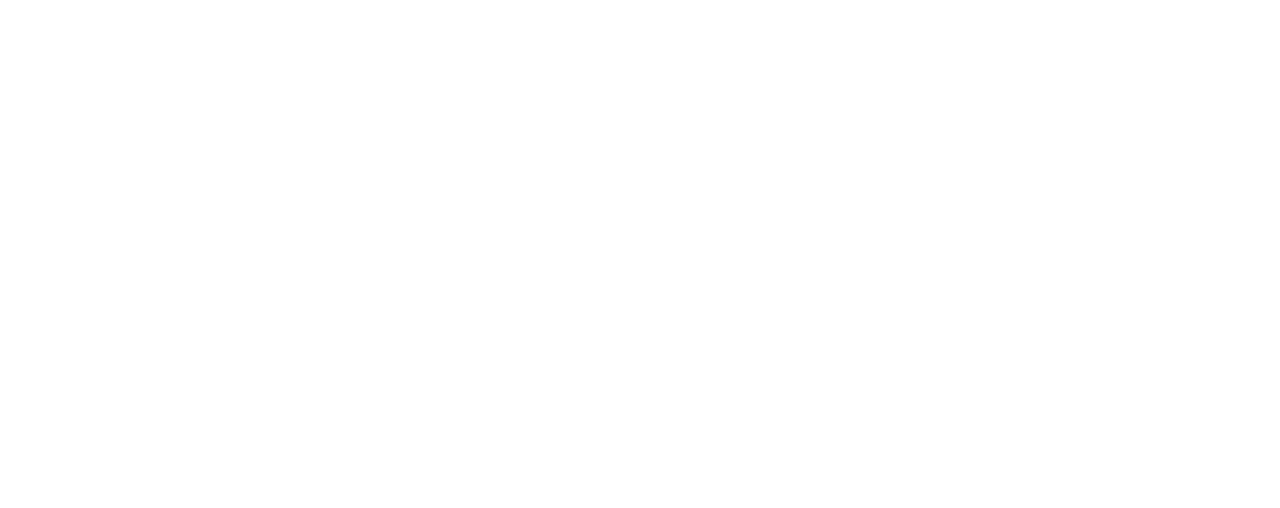
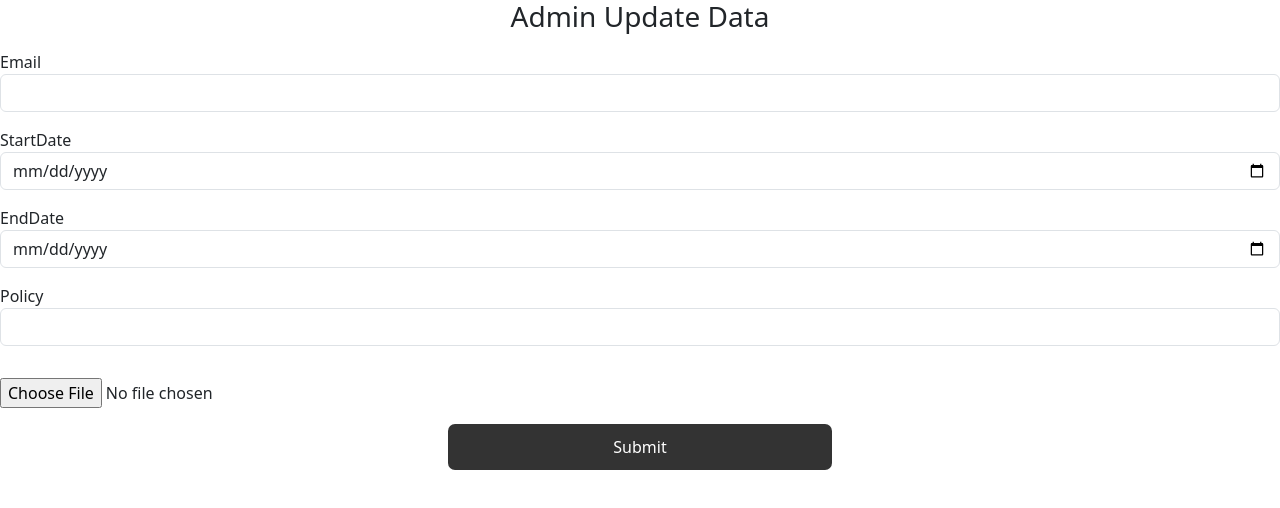
Before and after one commit to AjithaChand/Validation-project, a React (Create React App) app in the folder Insurance-app-main/: page /update-user/1 in a window 1280 px wide. Before the commit this address had no page. Shown: the top 508 px of the page. Built offline with nearby package versions, Linux system fonts and the light colour scheme.

Commit message:
update by shuruthi

```diff
--- a/Insurance-app-main/src/App.js
+++ b/Insurance-app-main/src/App.js
@@ -13,6 +13,7 @@
 import Homepage from './Homepage';
 import Updatedata from './Updatedata';
 import { UserProvider } from "./usecontext";
+import Updatefile from './Updatefile';
 const App = () => {
 return (
     <UserProvider>
@@ -33,7 +34,7 @@
           <Route path='/edituser/:id' element={<Updatedata />} />
           <Route path='/adminregister' element={<Adminregister />} />
           <Route path='/userpage' element={<Userpage />} />
-
+          <Route path="/update-user/:id" element={<Updatefile />} />
         </Routes>
       </BrowserRouter>
     </UserProvider>
--- a/Insurance-app-main/src/Editdata.js
+++ b/Insurance-app-main/src/Editdata.js
@@ -18,6 +18,10 @@
         policy: "",
         // file: null
     });
+
+      const handleFileChange = (e) => {
+    setValues({ ...values, file: e.target.files[0] });
+  };
 
     useEffect(() => {
         if (!email) return;
@@ -65,23 +69,30 @@
             return;
         }
 
-        const data = {
-            email: values.email,
-            startdate: values.startdate,
-            enddate: values.enddate,
-            policy: values.policy
-        };
+            const formData = new FormData();
+            formData.append('email', values.email);
+            formData.append('startdate', values.startdate);
+            formData.append('enddate', values.enddate);
+            formData.append('policy', values.policy);
+            formData.append('file', values.file);
 
-        axios.put(`${apiurl}/edit-user-data-by-email/${values.email}`, data, {
-            headers: { 'Content-Type': 'application/json' }
+
+            axios.put(`${apiurl}/edit-user-data-by-email/${email}`, formData, {
+                headers: { 'Content-Type': 'multipart/form-data' },
             })
-        .then(res => {
+            .then((res) => {
+              console.log('Response:', res);
+              if (typeof close === 'function') {
                 toast.success(res.data.message);
-            setValues(res.data.result);
                 close();
+              }
+
             })
-        .catch(err => {
-            toast.error(err.response?.data?.error || "An error occurred");
+            .catch((err) => {
+              console.log('Error:', err);
+              if (err.response && err.response.data) {
+                toast.error(err.response.data.error);
+              }
             });
         };
 
@@ -128,6 +139,15 @@
                 {/* <div className='mt-3'>
                     <input type='file' onChange={handleFileChange} className='mt-3' />
                 </div> */}
+                        <div className="mt-3">
+          <input
+            type="file"
+            accept="/"
+            onChange={handleFileChange}
+            className="mt-3"
+          />
+        </div>
+
                 <button className='btn user-btn mt-3' style={{ backgroundColor: "#333", width: "30%" }}>Submit</button>
             </form>
             <ToastContainer position='top-right' autoClose={3000} />
--- a/Insurance-app-main/src/Updatefile.js
+++ b/Insurance-app-main/src/Updatefile.js
@@ -1,134 +1,158 @@
-import React, { useState, useEffect } from 'react';
 import axios from 'axios';
-import { ToastContainer, toast } from 'react-toastify';
-import 'react-toastify/dist/ReactToastify.css';
+import React, { useContext, useEffect, useState } from 'react';
+import { ToastContainer, toast } from "react-toastify";
+import "react-toastify/dist/ReactToastify.css";
 import { apiurl } from './url';
+// import { UserContext } from "./usecontext";
 
-const Updatefile = ({ close }) => {
-  const [email, setEmail] = useState('');
+const Updatefile = ({ close,selectid  }) => {
+
+    // const { userId } = useContext(UserContext);
+    // const email = localStorage.getItem('email');
+
+
     const [values, setValues] = useState({
-    email:'',
-    startdate: '',
-    enddate: '',
-    policy: '',
-    file: null,
+        email: "",
+        startdate: "",
+        enddate: "",
+        policy: "",
+        // file: null
     });
-useEffect(() => {
-    const email = localStorage.getItem('email');
-    if (email) {
-      setEmail(email);
-      axios.get(`${apiurl}/read-data-by-email/${email}`)
-        .then((res) => {
-          const data = res.data.result[0];
-          setValues({
-            email:data.email,
-            startdate: data.startdate?.split('T')[0] || '',
-            enddate: data.enddate?.split('T')[0] || '',
-            policy: data.policy || '',
-            file: null,
-          });
-        })
-        .catch(() => {
-          toast.error("Failed to fetch user data");
-        });
-    } else {
-      toast.error("User email not found");
-    }
-  }, []);
 
       const handleFileChange = (e) => {
     setValues({ ...values, file: e.target.files[0] });
   };
 
-  const handleSubmit = async (e) => {
+    useEffect(() => {
+        if (!selectid) return;
+
+        console.log("Fetching data for Email:", selectid);
+        axios.get(`${apiurl}/read-data-by-id/${selectid}`)
+            .then(res => {
+                console.log("API Response:", res);
+                if (res.data && res.data.result) {
+                    const userData = res.data.result[0];
+
+                    const formatDate = (dateString) => {
+                        if (!dateString) return "";
+                        const date = new Date(dateString);
+                        date.setMinutes(date.getMinutes() - date.getTimezoneOffset());
+                        return date.toISOString().split('T')[0];
+                    };
+
+
+                    setValues({
+                        ...userData,
+                        startdate: formatDate(userData.startdate),
+                        enddate: formatDate(userData.enddate),
+                    });
+                    console.log("Set values:", userData);
+                    // reFresh()
+
+                } else {
+                    toast.error("User not found");
+                }
+            })
+            .catch(err => {
+                console.log("API Error:", err);
+                toast.error("Failed to fetch data");
+            });
+    }, [selectid]);
+
+
+
+    const handleSubmit = (e) => {
         e.preventDefault();
 
-    const { startdate, enddate, policy, file } = values;
-
-    if (!email || !startdate || !enddate || !policy || !file) {
-      toast.error("Please fill all fields and choose a file.");
+        if (!values.email || !values.startdate || !values.enddate || !values.policy) {
+            toast.error("Please fill in all fields.");
             return;
         }
 
             const formData = new FormData();
-    formData.append('email', email);
-    formData.append('startdate', startdate);
-    formData.append('enddate', enddate);
-    formData.append('policy', policy);
-    formData.append('file', file);
+            formData.append('email', values.email);
+            formData.append('startdate', values.startdate);
+            formData.append('enddate', values.enddate);
+            formData.append('policy', values.policy);
+            formData.append('file', values.file);
 
-    try {
-      const res = await axios.put(`${apiurl}/update-data-in-admin/${email}`, formData, {
+
+            axios.put(`${apiurl}/update-data-in-admin/${selectid}`, formData, {
                 headers: { 'Content-Type': 'multipart/form-data' },
+            })
+            .then((res) => {
+              console.log('Response:', res);
+              if (typeof close === 'function') {
+                toast.success(res.data.message);
+                close();
+              }
+
+            })
+            .catch((err) => {
+              console.log('Error:', err);
+              if (err.response && err.response.data) {
+                toast.error(err.response.data.error);
+              }
             });
-
-      toast.success(res.data.message);
-      if (typeof close === 'function') close();
-    } catch (err) {
-      toast.error(err.response?.data?.error || "Update failed");
-    }
         };
 
     return (
         <div>
             <form onSubmit={handleSubmit}>
-        <h3 className="text-center">Update Your Details</h3>
-
-        <div className="mt-3 form-group">
-          <label>Email (Read Only)</label>
+                <h3 className='text-center'> Admin Update Data</h3>
+                <div className='mt-3 form-group'>
+                    <label>Email</label>
                     <input
-            type="text"
-            className="form-control"
-            value={email}
-            onChange={e=>setValues({...values,email:e.target.value})}
-            readOnly
+                        type='email'
+                        className='form-control'
+                        value={values.email}
+                        onChange={e => setValues({...values, email: e.target.value })}
+                    />
+                </div>
+                <div className='mt-3 form-group'>
+                    <label>StartDate</label>
+                    <input
+                        type='date'
+                        className='form-control'
+                        value={values.startdate}
+                        onChange={e => setValues({...values, startdate: e.target.value })}
+                    />
+                </div>
+                <div className='mt-3 form-group'>
+                    <label>EndDate</label>
+                    <input
+                        type='date'
+                        className='form-control'
+                        value={values.enddate}
+                        onChange={e => setValues({...values, enddate: e.target.value })}
+                    />
+                </div>
+                <div className='mt-3 form-group'>
+                    <label>Policy</label>
+                    <input
+                        type='text'
+                        className='form-control'
+                        value={values.policy}
+                        onChange={e => setValues({...values, policy: e.target.value })}
+                    />
+                </div>
+                {/* <div className='mt-3'>
+                    <input type='file' onChange={handleFileChange} className='mt-3' />
+                </div> */}
+                        <div className="mt-3">
+          <input
+            type="file"
+            accept="/"
+            onChange={handleFileChange}
+            className="mt-3"
           />
         </div>
 
-        <div className="mt-3 form-group">
-          <label>Start Date</label>
-          <input
-            type="date"
-            className="form-control"
-            value={values.startdate}
-            onChange={(e) => setValues({ ...values, startdate: e.target.value })}
-          />
-        </div>
-
-        <div className="mt-3 form-group">
-          <label>End Date</label>
-          <input
-            type="date"
-            className="form-control"
-            value={values.enddate}
-            onChange={(e) => setValues({ ...values, enddate: e.target.value })}
-          />
-        </div>
-
-        <div className="mt-3 form-group">
-          <label>Policy</label>
-          <input
-            type="text"
-            className="form-control"
-            value={values.policy}
-            onChange={(e) => setValues({ ...values, policy: e.target.value })}
-          />
-        </div>
-
-        <div className="mt-3 form-group">
-          <label>Upload New File</label>
-          <input
-            type="file"
-            className="form-control"
-            onChange={handleFileChange}
-          />
-        </div>
-
-        <button className="btn btn-dark mt-3">Update</button>
+                <button className='btn user-btn mt-3' style={{ backgroundColor: "#333", width: "30%" }}>Submit</button>
             </form>
-      <ToastContainer position="top-right" autoClose={3000} />
+            <ToastContainer position='top-right' autoClose={3000} />
         </div>
     );
-};
+}
 
 export default Updatefile;
```
Also changed, not shown: Insurance-app-main/src/Adminpage.js (+12 -3 lines), 5 other files (tests, documents, lock files or other folders). Lines whose indentation alone changed are shown as unchanged.
